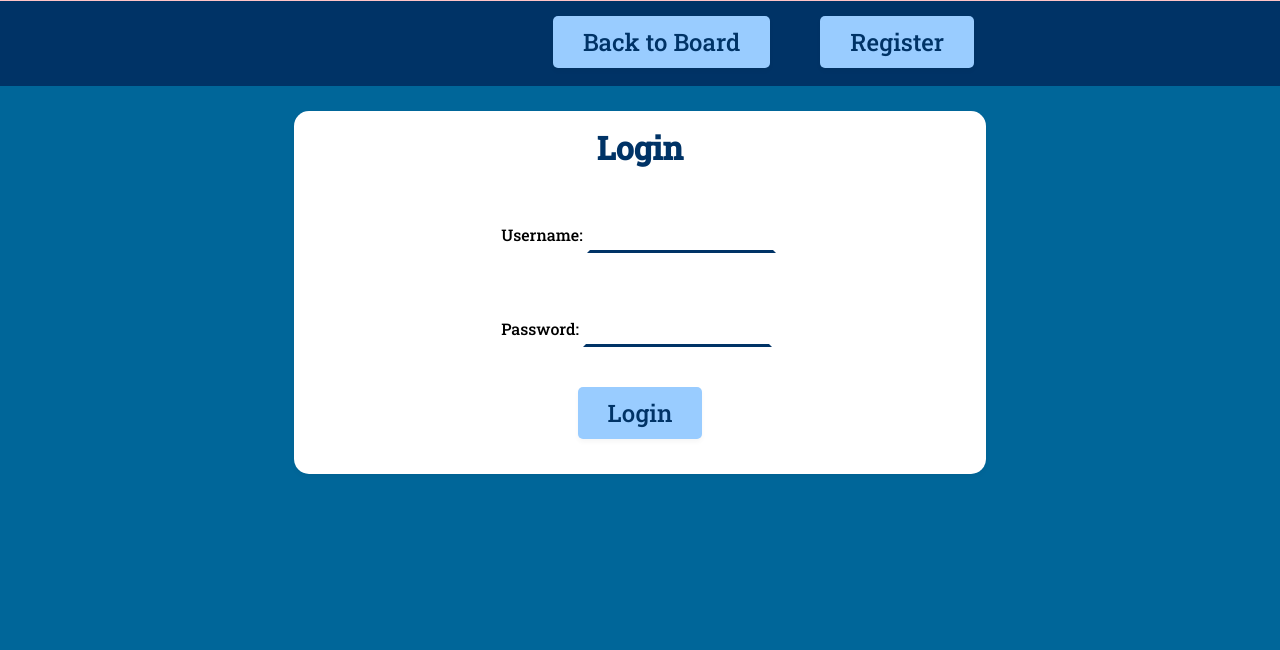
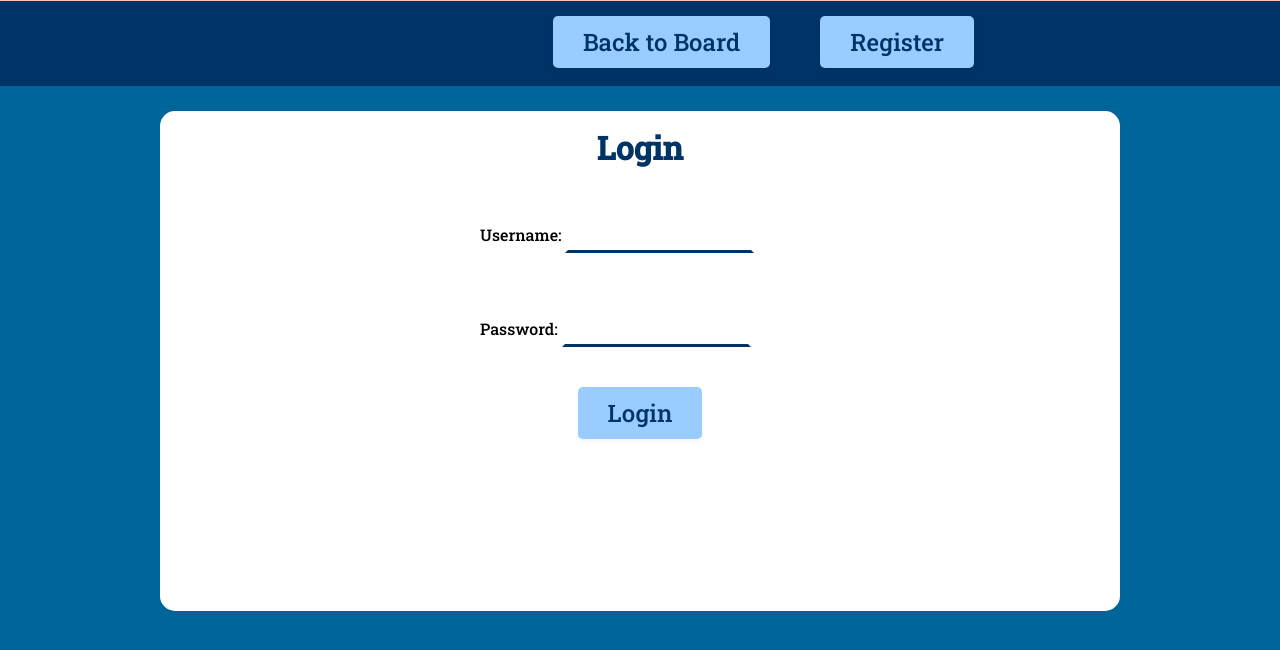
Before and after one commit to Lidemy/mentor-program-5th-estella00911, a PHP site: page /login.php in a window 1280 px wide. Shown: the part 43-693 px from the top of the page. Run offline with PHP 8.4, Linux system fonts and the light colour scheme; a stand-in replaces the project's code that opens the database connection.

Commit message:
修改 w11 留言板 登入、CSS 的小錯誤

```diff
--- a/homeworks/week11/hw1/index.php
+++ b/homeworks/week11/hw1/index.php
@@ -13,7 +13,7 @@
     $user = getUserFromUsername($username);
   }
 
-  if (isset($_SESSION['username']) == $admin_status) {
+  if ($username == $admin_status) {
     $stmt = $conn->prepare('SELECT * from jean_users where status = ?');
     $stmt->bind_param('s', $admin_status);
     $result = $stmt->execute();
@@ -35,6 +35,7 @@
   }
   $limit_per_page = 5;
   $offset = ($page - 1) * $limit_per_page;
+
   $sql =
     'SELECT '.
       'C.id as id, '.
--- a/homeworks/week11/hw1/login.php
+++ b/homeworks/week11/hw1/login.php
@@ -19,9 +19,9 @@
     <a class='board__btn' href="register.php">Register</a>
     <a class='board__btn' href="index.php">Back to Board</a>
   </div>
-  <div class='board'>
+  <div class='board board__login-height'>
     <div class='wrapper'>
-    <form class='board__new-comment-form' method='POST' action='handle_login.php'>
+    <form class='board__new-comment-form board__login-css' method='POST' action='handle_login.php'>
       <h1 class='board__anchor'>Login</h1>
       <div class='board__input-area'>
         <div class='board__row board__register'>
@@ -39,9 +39,10 @@
           $err = 'Err!!!';
           if ($code === '1') {
             $msg = 'Sign in Not Completed';
-          }
-          else if ($code === '2') {
+          } else if ($code === '2') {
             $msg = 'Incorrect Password or Username';
+          } else if ($code === '3') {
+            $msg = 'Could not find your username';
           }
           echo '<h2 class="error">Error</h2>';
           echo '<h2 class="error">' . $msg . '</h2>';
--- a/homeworks/week11/hw1/register.php
+++ b/homeworks/week11/hw1/register.php
@@ -19,9 +19,9 @@
     <a class='board__btn' href="login.php">Login</a>
     <a class='board__btn' href="index.php">Back to Board</a>
   </div>
-  <div class='board'>
+  <div class='board board__register-height'>
     <div class='wrapper'>
-    <form class='board__new-comment-form' method='POST' action='handle_register.php'>
+    <form class='board__new-comment-form board__login-css' method='POST' action='handle_register.php'>
       <h1 class='board__anchor'>Register</h1>
       <div class='board__input-area'>
         <div class='board__row board__register'>
--- a/homeworks/week11/hw1/style.css
+++ b/homeworks/week11/hw1/style.css
@@ -77,7 +77,7 @@ body {
 .board {
 	background: white;
 	padding: 15px;
-	width: 54%;
+	width: 75%;
   margin: 25px auto;
   border-radius: 15px;
   box-shadow: rgb(0 0 0 / 4%) 0px 3px 5px;
@@ -137,7 +137,7 @@ body {
 }
 
 .wrapper{
-	width: 70%;
+	width: 80%;
   margin: 0 auto;
 }
 
@@ -175,11 +175,28 @@ body {
   color: #01366A;
 }
 
+/*login*/
+.board__login-height {
+    position: relative;
+    height: 500px;
+}
+
+.board__login-css {
+	position: absolute;
+  left: 50%;
+  transform: translate(-50%);
+}
+
  /*register*/
 	.board__input-area {
     display: block;
     margin: 20px auto 10px;
-    width: 60%;
+    width: 320px;
+}
+
+.board__register-height {
+    position: relative;
+    height: 600px;
 }
 
 .board__row {
```
Also changed, not shown: homeworks/week11/hw1/handle_login.php (+5 -2 lines).
